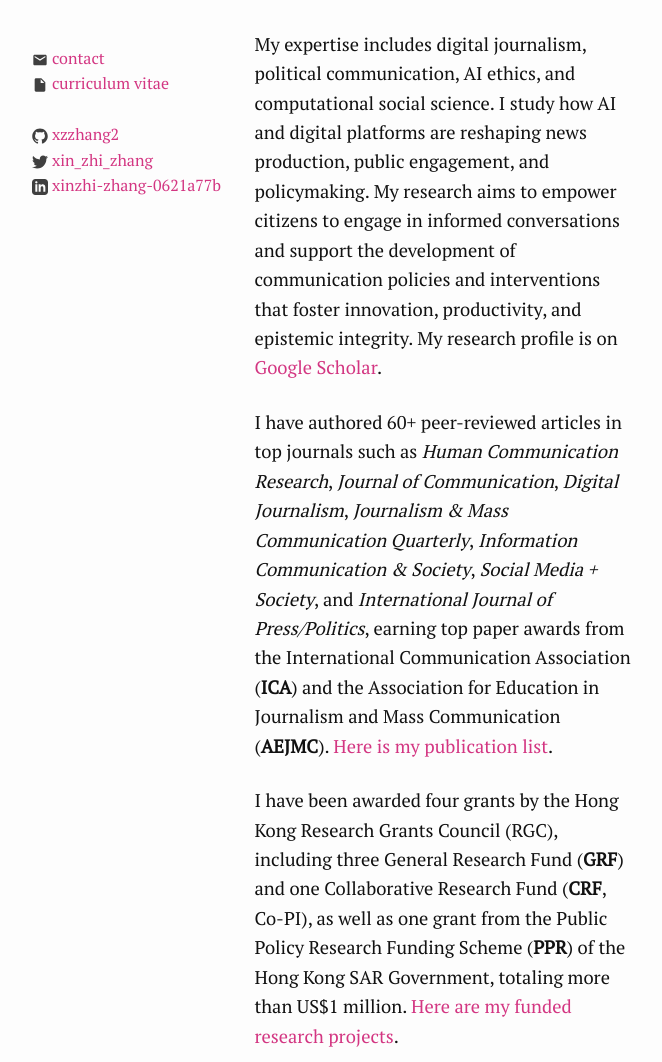
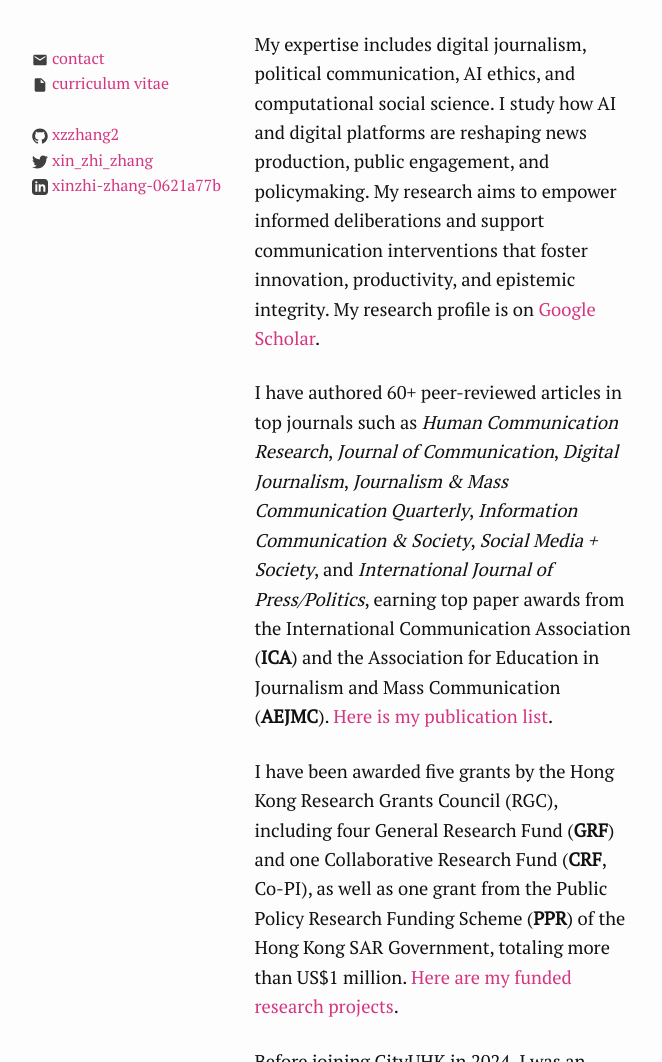
Before and after one commit to xzzhang2/xzzhang2.github.io, a Jekyll site: the page built from index.md, in a window 1280 px wide and 1400 px high, cut to the strip 338-1400 px from the top of the window. Shown: the whole strip, without its empty margins (308-970 px from the left). Built offline with Jekyll 4.4.1, drawn with Linux system fonts in a browser that asks for light colours; some of the changed text lies outside the part shown.

Commit message:
update info

```diff
--- a/_config.yml
+++ b/_config.yml
@@ -14,7 +14,7 @@
 email: xzzhang2@gmail.com
 curriculum:
   name: Curriculum Vitae
-  url: assets/ZHANG_Xinzhi_CV_July2026.pdf
+  url: assets/ZHANG_Xinzhi_CV_August2026.pdf
 shortbio: Dr. Xinzhi Zhang is a researcher on digital journalism, political communication, AI policy and regulation, and computational social science.
 twitter_username: xin_zhi_zhang
 github_username: xzzhang2
--- a/index.md
+++ b/index.md
@@ -8,18 +8,18 @@
 
 Welcome! I am Xinzhi Zhang, Associate Professor and Director of Research in the [Department of Media and Communication](https://www.cityu.edu.hk/com/Profile.aspx?u=xzzhang2) at the [City University of Hong Kong](https://www.cityu.edu.hk/) (CityUHK).
 
-My expertise includes digital journalism, political communication, AI ethics, and computational social science. I study how AI and digital platforms are reshaping news production, public engagement, and policymaking. My research aims to empower citizens to engage in informed conversations and support the development of communication policies and interventions that foster innovation, productivity, and epistemic integrity. My research profile is on [Google Scholar](https://scholar.google.com.hk/citations?user=iOFeIDIAAAAJ).
+My expertise includes digital journalism, political communication, AI ethics, and computational social science. I study how AI and digital platforms are reshaping news production, public engagement, and policymaking. My research aims to empower informed deliberations and support communication interventions that foster innovation, productivity, and epistemic integrity. My research profile is on [Google Scholar](https://scholar.google.com.hk/citations?user=iOFeIDIAAAAJ).
 
 I have authored 60+ peer-reviewed articles in top journals such as *Human Communication Research*, *Journal of Communication*, *Digital Journalism*, *Journalism & Mass Communication Quarterly*, *Information Communication & Society*, *Social Media + Society*, and *International Journal of Press/Politics*, earning top paper awards from the International Communication Association (**ICA**) and the Association for Education in Journalism and Mass Communication (**AEJMC**). [Here is my publication list](https://xzzhang2.github.io/pages/pubs.html).
 
-I have been awarded four grants by the Hong Kong Research Grants Council (RGC), including three General Research Fund (**GRF**) and one Collaborative Research Fund (**CRF**, Co-PI), as well as one grant from the Public Policy Research Funding Scheme (**PPR**) of the Hong Kong SAR Government, totaling more than US$1 million. [Here are my funded research projects](https://xzzhang2.github.io/pages/projects.html).
+I have been awarded five grants by the Hong Kong Research Grants Council (RGC), including four General Research Fund (**GRF**) and one Collaborative Research Fund (**CRF**, Co-PI), as well as one grant from the Public Policy Research Funding Scheme (**PPR**) of the Hong Kong SAR Government, totaling more than US$1 million. [Here are my funded research projects](https://xzzhang2.github.io/pages/projects.html).
 
-Before joining CityUHK in 2024, I was an Associate Professor with tenure in the School of Communication at the [Hong Kong Baptist University](https://www.hkbu.edu.hk/) (HKBU) and the founding Programme Director (2019 - 23) of [Master of Science in AI and Digital Media](https://ar.hkbu.edu.hk/tpg-admissions/programmes/master-of-science-msc-in-ai-and-digital-media-approved-programme-under-ugc-s-targeted-tpg-programmes-fellowships-scheme), a pioneering postgraduate program of its kind in the Asia-Pacific region. I received the HKBU Award for Outstanding Young Researchers (2021) and the HKBU Award for Outstanding Performance in Teaching (2022).
+Before joining CityUHK in 2024, I was an Associate Professor with tenure in the School of Communication at the [Hong Kong Baptist University](https://www.hkbu.edu.hk/) (HKBU) and the founding Programme Director (2019) of [Master of Science in AI and Digital Media](https://ar.hkbu.edu.hk/tpg-admissions/programmes/master-of-science-msc-in-ai-and-digital-media-approved-programme-under-ugc-s-targeted-tpg-programmes-fellowships-scheme), a pioneering postgraduate program of its kind in the Asia-Pacific region. I received the HKBU Award for Outstanding Young Researchers (2021) and the HKBU Award for Outstanding Performance in Teaching (2022).
 
-I currently serve on the Editorial Boards of five top journals in media and communication, i.e., [*Communication Research*](https://journals.sagepub.com/home/CRX), [*Human Communication Research*](https://academic.oup.com/hcr), [*Journalism & Mass Communication Quarterly*](https://journals.sagepub.com/home/jmq), [*Digital Journalism*](https://www.tandfonline.com/toc/rdij20/current), and [*Journal of Broadcasting & Electronic Media*](https://www.tandfonline.com/toc/hbem20/current). I was a guest editor for [*Global Media and China*](https://journals.sagepub.com/home/GCH) (Sage/IAMCR).
+I currently serve on the Editorial Boards of five top journals in media and communication, i.e., [*Communication Research*](https://journals.sagepub.com/home/CRX), [*Human Communication Research*](https://academic.oup.com/hcr), [*Journalism & Mass Communication Quarterly*](https://journals.sagepub.com/home/jmq), [*Digital Journalism*](https://www.tandfonline.com/toc/rdij20/current), and [*Journal of Broadcasting & Electronic Media*](https://www.tandfonline.com/toc/hbem20/current). I was a guest editor for [*Global Media and China*](https://journals.sagepub.com/home/GCH).
 
 I actively contribute as a columnist to major media outlets, including *Radio Television Hong Kong* (RTHK), *Hong Kong Economic Journal*, and [*FTChinese*](https://www.ftchinese.com/column/007000115) (the Chinese edition of the *Financial Times (UK)*).
 
 I obtained Ph.D. in Media and Communication (2013) and an M.A. *with Distinction* in Communication and New Media (2009) from the [Department of Media and Communication](http://www6.cityu.edu.hk/com/) at [City University of Hong Kong](www.cityu.edu.hk). I was a Visiting Scholar at the Department of Communication at [University of California, Davis](https://www.ucdavis.edu/) in 2022.
 
-(updated: April 2026)
+(updated: August 2026)
```
Also changed, not shown: pages/Chinese.md (+1 -1 lines), pages/projects.md (+1 -1 lines), pages/teaching.md (+2 -2 lines), pages/tutorial.md (+11 -1 lines), 4 other files.
